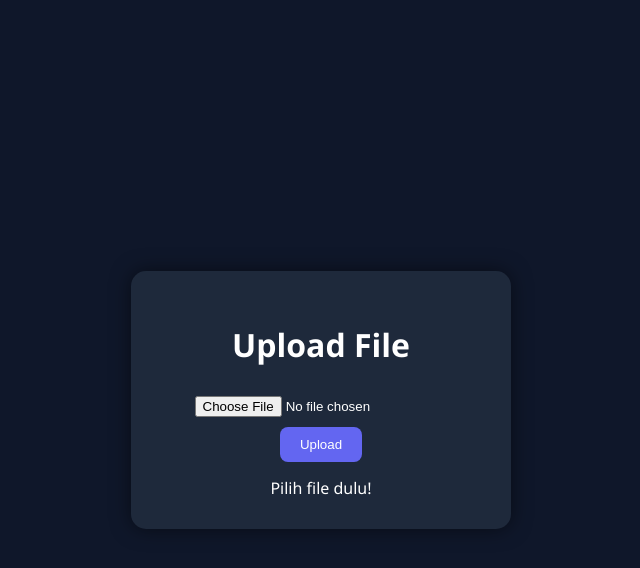
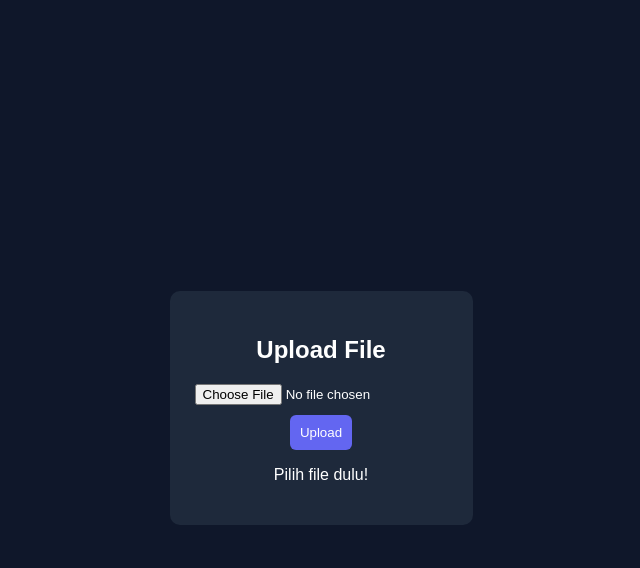
Before and after one commit to n4taza/dev-id, a website: page index.html in a window 1280 px wide. Both pictures are taken after a click on the button "Upload". Shown: the whole page, without its empty margins (319-959 px from the left). Drawn offline with Linux system fonts and the light colour scheme.

Commit message:
Update index.html

```diff
--- a/index.html
+++ b/index.html
@@ -7,8 +7,7 @@
 
 <style>
 body {
-    margin:0;
-    font-family: 'Segoe UI', sans-serif;
+  font-family: Arial;
   background: #0f172a;
   color: white;
   display:flex;
@@ -16,57 +15,34 @@ body {
   align-items:center;
   height:100vh;
 }
-
-.container {
+.box {
   background:#1e293b;
-    padding:30px;
-    border-radius:15px;
+  padding:25px;
+  border-radius:10px;
   text-align:center;
-    width:320px;
-    box-shadow:0 0 20px rgba(0,0,0,0.5);
 }
-
-h1 {
-    margin-bottom:20px;
-}
-
-input {
-    margin:10px 0;
-}
-
 button {
+  margin-top:10px;
+  padding:10px;
   background:#6366f1;
+  color:white;
   border:none;
-    padding:10px 20px;
-    color:white;
-    border-radius:8px;
-    cursor:pointer;
-}
-
-button:hover {
-    background:#4f46e5;
-}
-
-.result {
-    margin-top:15px;
-    word-break:break-all;
+  border-radius:6px;
 }
 </style>
 </head>
 <body>
 
-<div class="container">
-    <h1>Upload File</h1>
-
-    <input type="file" id="fileInput"><br>
+<div class="box">
+  <h2>Upload File</h2>
+  <input type="file" id="file"><br>
   <button onclick="upload()">Upload</button>
-
-    <div class="result" id="result"></div>
+  <p id="result"></p>
 </div>
 
 <script>
 async function upload() {
-    const file = document.getElementById("fileInput").files[0];
+  const file = document.getElementById("file").files[0];
   const result = document.getElementById("result");
 
   if (!file) {
@@ -85,23 +61,16 @@ async function upload() {
       body: formData
     });
 
-        const text = await res.text(); // ⬅️ ambil raw dulu
-        console.log("RESPONSE:", text);
-
-        try {
-            const data = JSON.parse(text);
+    const data = await res.json();
 
     if (data.url) {
       result.innerHTML = `<a href="${data.url}" target="_blank">${data.url}</a>`;
     } else {
-                result.innerText = "Error: " + text;
-            }
-        } catch {
-            result.innerText = "Raw error: " + text;
+      result.innerText = "Error: " + JSON.stringify(data);
     }
 
   } catch (err) {
-        result.innerText = "Fetch gagal: " + err.message;
+    result.innerText = "Fetch error: " + err.message;
   }
 }
 </script>
```
Lines whose indentation alone changed are shown as unchanged.
